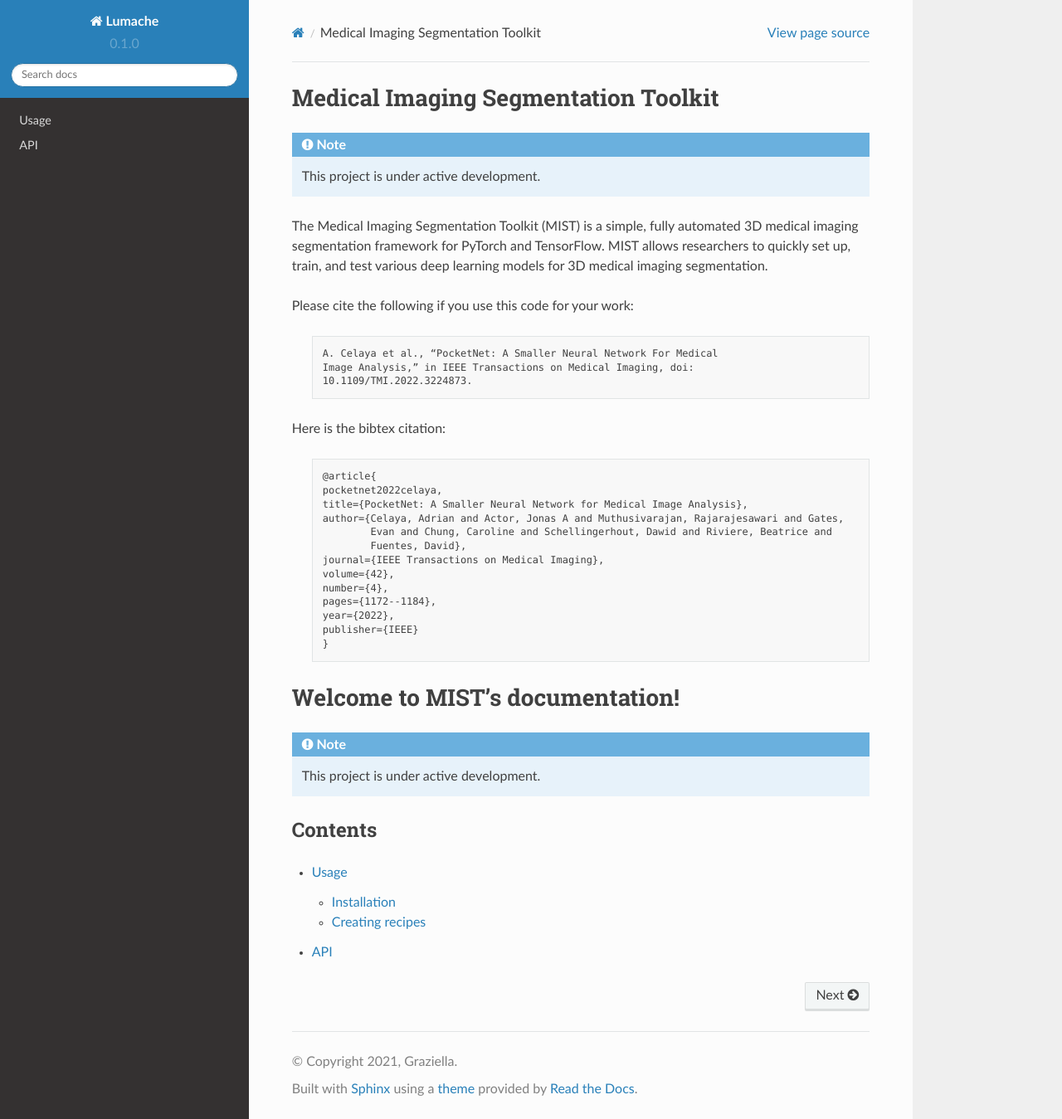
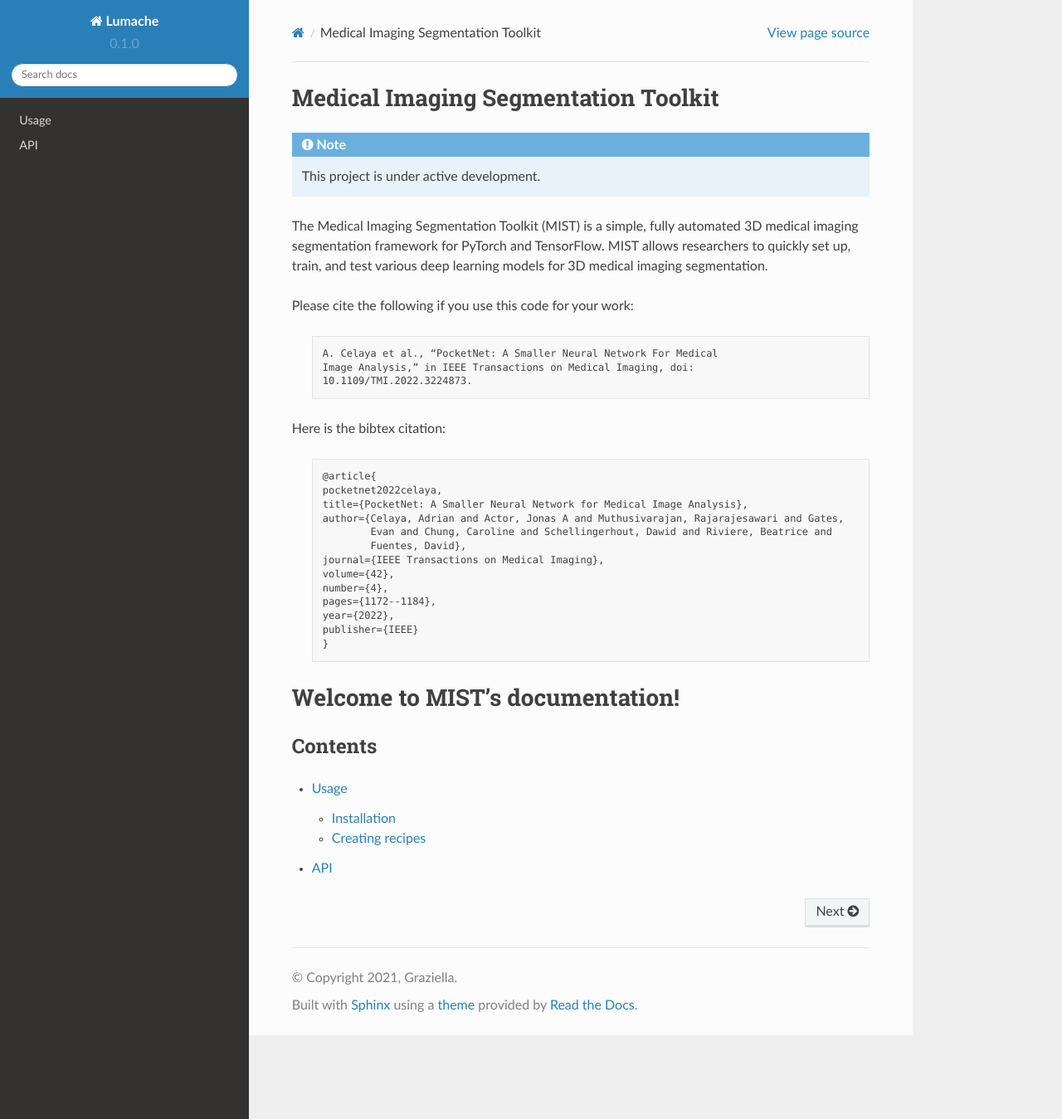
Before and after one commit to aecelaya/mist-docs, a Sphinx documentation site: the page built from docs/source/index.rst, in a window 1280 px wide and 1349 px high. Shown: the whole window at 83% size. Built offline with Sphinx 7.4.7 and the Read the Docs theme 2.0.0, drawn with Linux system fonts in a browser that asks for light colours.

Commit message:
Update index.rst

```diff
--- a/docs/source/index.rst
+++ b/docs/source/index.rst
@@ -2,10 +2,6 @@
 
 Welcome to MIST's documentation!
 ===================================
-
-.. note::
-
-   This project is under active development.
 
 Contents
 --------
```
